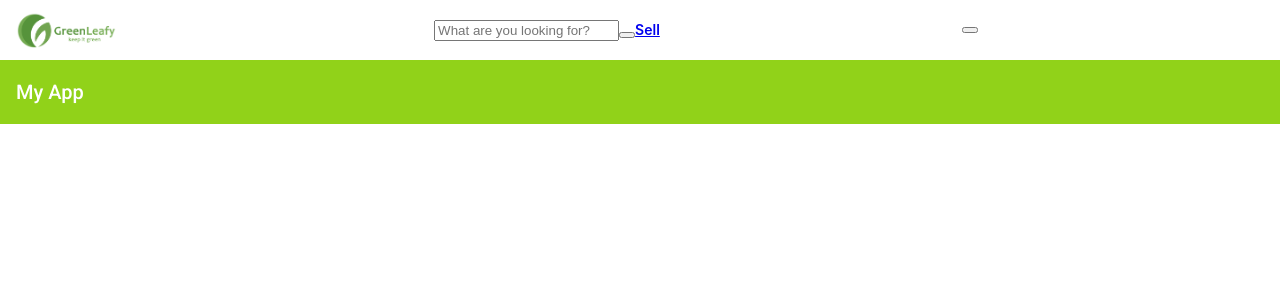
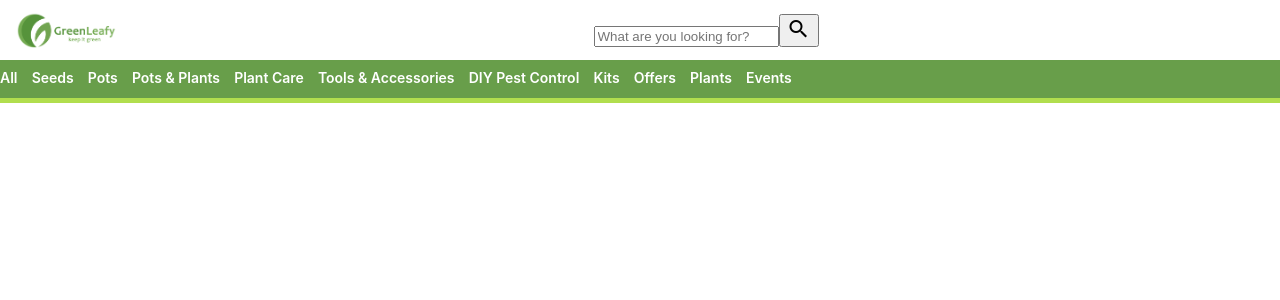
Before and after one commit to JogiJosephGeorge/GrigarysPage, an Angular app: page / in a window 1280 px wide. Shown: the top 300 px of the page. Built offline with nearby package versions, Linux system fonts and the light colour scheme.

Commit message:
border-bottom

```diff
--- a/src/app/header/header.component.html
+++ b/src/app/header/header.component.html
@@ -4,19 +4,15 @@
        src="\assets\greenleafy.png" />
   <div class="spacer"></div>
   <div class="wrap">
-    <form action="https://greenleafy.co.in/Search/index" method="get">
+    <form action="" method="get">
       <div class="search">
-        <input type="text" class="searchTerm" name="search" placeholder="What are you looking for?">
-        <button type="submit" class="searchButton ">
-          <i class="fa fa-search"></i>
+        <input type="text" class="" name="search" placeholder="What are you looking for?">
+        <button type="submit" class="searchButton i ">
+          <mat-icon class="">search_app</mat-icon>
         </button>
-        <a href="https://greenleafy.co.in/Productpage/sellAnItem" class="sell-mob-btn">  <span>Sell</span></a>
-      </div>
+        </div>
     </form>
   </div>
   <div class="spacer"></div>
-  <button class="navbar-toggler n2" type="button" data-toggle="collapse" data-target="#navbarSupportedContent" aria-controls="navbarSupportedContent" aria-expanded="false" aria-label="Toggle navigation">
-    <span class="navbar-toggler-icon"><i class="fas fa-bars" style="color:white; font-size:28px;"></i></span>
-  </button>
-  <div class="spacer"></div>
+
 </div>
--- a/src/app/menu/menu.component.css
+++ b/src/app/menu/menu.component.css
@@ -1,4 +1,15 @@
 .myToolbar {
-   background-color: #91d219;
-   color: white;
-    }
+  background-color: #689e4a;
+  color: white;
+  flex-direction: row;
+  display: flex;
+  min-height: 30px;
+  font-weight: 600;
+  border-bottom: 5px solid #b1de4e;
+}
+
+
+.searchButton i {
+  position: relative;
+  bottom: 2px;
+}
--- a/src/app/menu/menu.component.html
+++ b/src/app/menu/menu.component.html
@@ -1 +1,10 @@
-<mat-toolbar class="myToolbar">My App</mat-toolbar>
+<!--<mat-nav-list>
+  <a mat-list-item href="..." *ngFor="let link of links"> {{ link }} </a>
+</mat-nav-list>-->
+<mat-list class="myToolbar">
+  <div *ngFor="let link of links">
+    {{ link }}
+    &nbsp;&nbsp;&nbsp;
+  </div>
+
+</mat-list>
--- a/src/app/menu/menu.component.ts
+++ b/src/app/menu/menu.component.ts
@@ -6,8 +6,22 @@ import { Component, OnInit } from '@angular/core';
   styleUrls: ['./menu.component.css']
 })
 export class MenuComponent implements OnInit {
-
-  constructor() { }
+  links: Array<string>;
+  constructor() {
+    this.links = [
+      "All",
+      "Seeds",
+      "Pots",
+      "Pots & Plants",
+      "Plant Care",
+      "Tools & Accessories",
+      "DIY Pest Control",
+      "Kits",
+      "Offers",
+      "Plants",
+      "Events"
+    ];
+  }
 
   ngOnInit(): void {
   }
```
Also changed, not shown: src/app/app.module.ts (+6 -2 lines).
